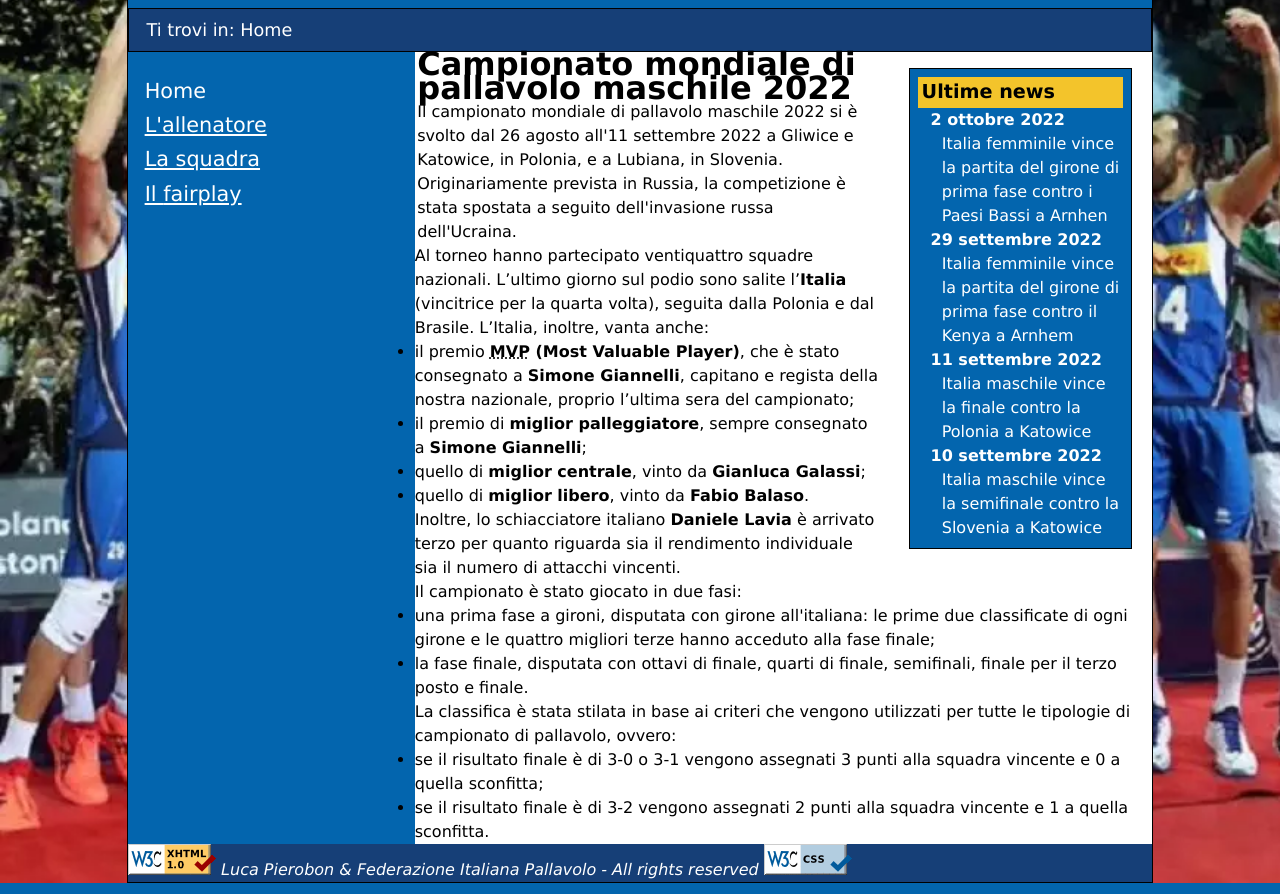
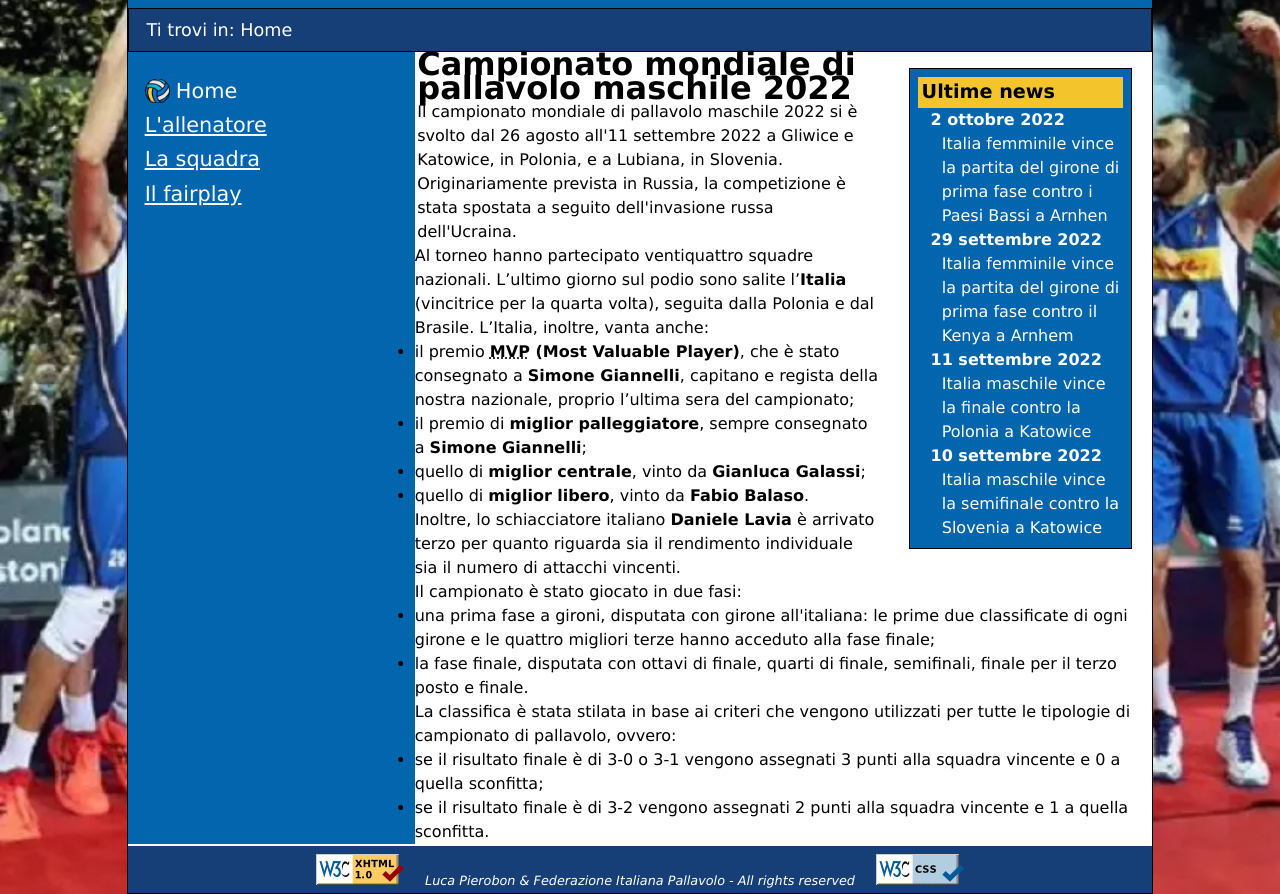
Before and after one commit to pierobonluca01/TecWeb-lab, a plain HTML site: page index.html in a window 1280 px wide. Shown: the part 248-1142 px from the top of the page. Drawn offline with Linux system fonts and the light colour scheme.

Commit message:
Modifiche al footer

```diff
--- a/style.css
+++ b/style.css
@@ -103,6 +103,15 @@ header h2 {
 	margin-top: 0.5em;
 }
 
+#currentlink {
+    color: var(--txtcolor);
+    padding-left: 1.5em;
+    background-image: url('images/favpng_volleyball-icon.png');
+    background-repeat: no-repeat;
+    background-size: 1.2em;
+    background-position-y: center;
+}
+
 aside {
 	float: right;
 	width: 20%;
@@ -137,9 +146,29 @@ main {
 	color: var(--contentxtcolor);
  	background-color: var(--contentbgcolor);
 
- }
+}
 
 footer {
-	background-color: var(--breadcolor);
-	color: var(--txtcolor);
+    color: var(--txtcolor);
+    background-color: var(--breadcolor);
+    text-align: center;
+
+    padding-top: 0.5em;
+
+    border-style: solid;
+    border-width: 0.15em;
+    border-color: var(--bordercolor);
+    border-bottom: 0em;
+    border-right: 0em;
+    border-left: 0em;
 }
+
+footer em {
+    display: inline;
+    font-style: italic;
+    font-size: 0.8em;
+}
+
+footer img {
+    margin: 0em 1em;
+}
```
Also changed, not shown: index.html (+1 -1 lines).
